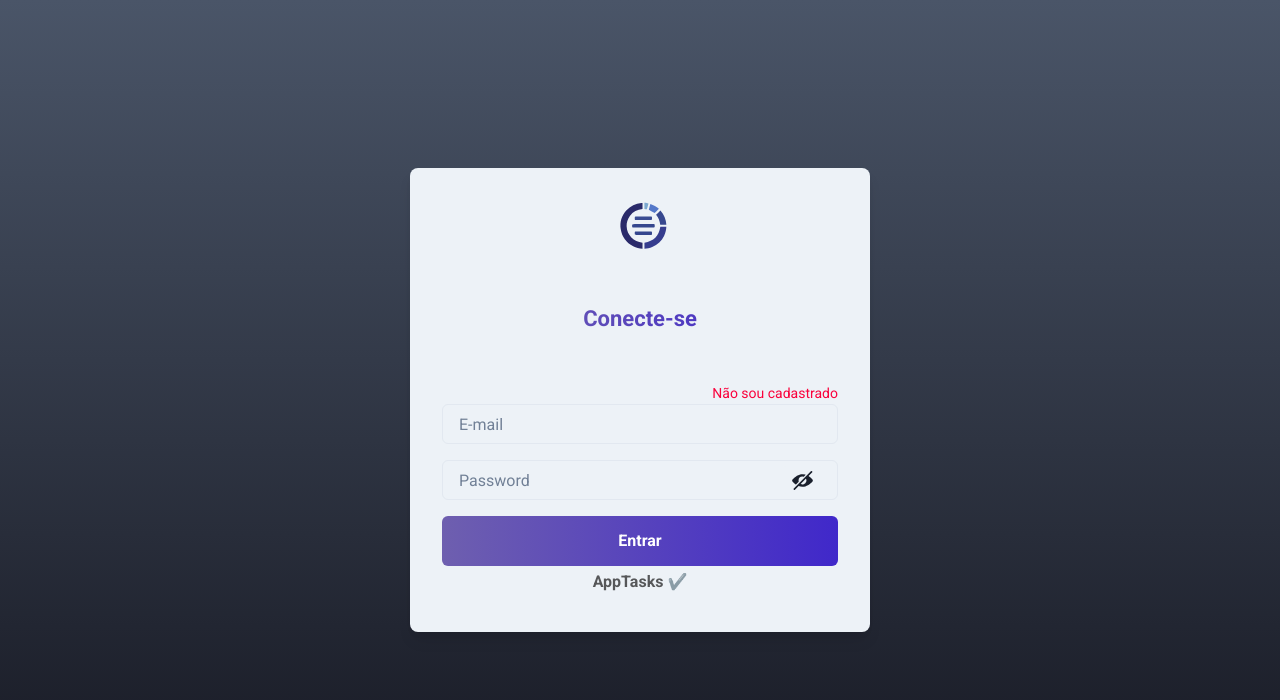
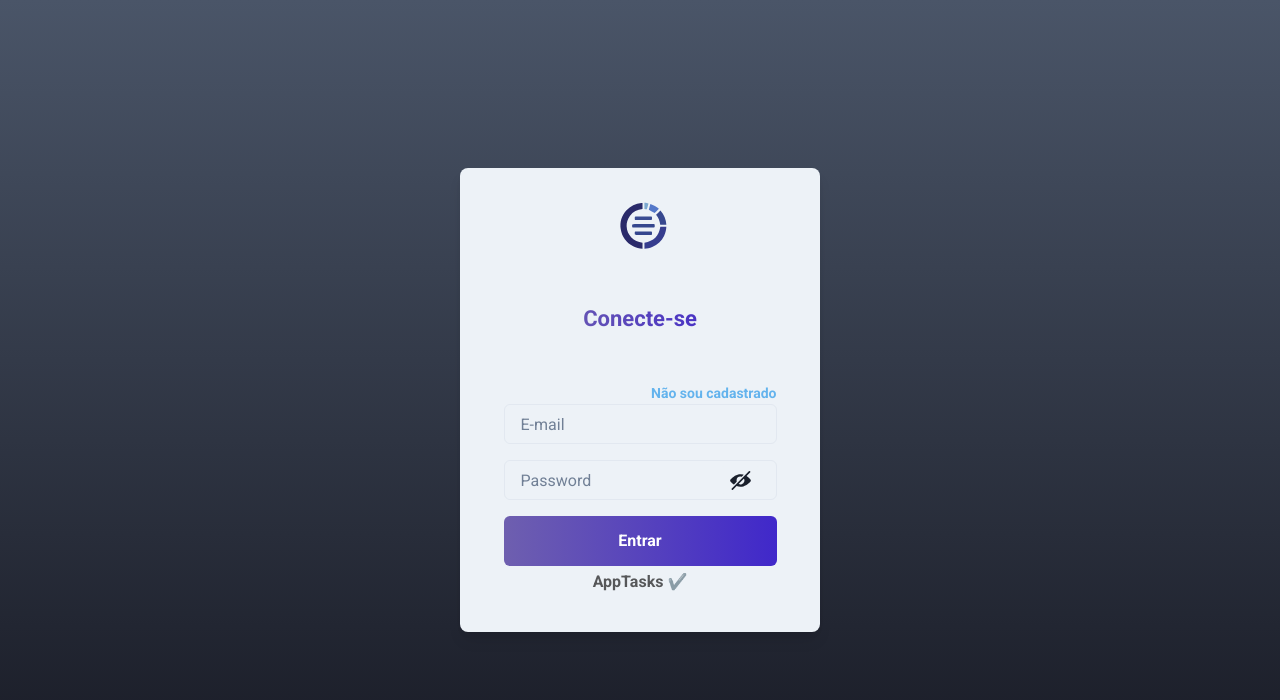
Before and after one commit to DaksonC/apptasks, a React (Vite) app: page /login in a window 1280 px wide. Shown: the top 700 px of the page. Built offline with nearby package versions, Linux system fonts and the light colour scheme.

Commit message:
feat: cria validação de login

```diff
--- a/package.json
+++ b/package.json
@@ -14,6 +14,7 @@
     "@chakra-ui/react": "^2.3.7",
     "@emotion/react": "^11.10.5",
     "@emotion/styled": "^11.10.5",
+    "@hookform/resolvers": "^2.9.10",
     "apexcharts": "^3.36.3",
     "axios": "^1.2.0",
     "chakra-ui-autocomplete": "^1.4.5",
@@ -21,7 +22,9 @@
     "react": "^18.2.0",
     "react-apexcharts": "^1.4.0",
     "react-dom": "^18.2.0",
-    "react-router-dom": "^6.4.3"
+    "react-hook-form": "^7.40.0",
+    "react-router-dom": "^6.4.3",
+    "yup": "^0.32.11"
   },
   "devDependencies": {
     "@types/react": "^18.0.24",
--- a/src/page/LoginPage/index.tsx
+++ b/src/page/LoginPage/index.tsx
@@ -12,13 +12,33 @@ import {
   Icon,
   Link,
 } from "@chakra-ui/react";
+import { yupResolver } from "@hookform/resolvers/yup";
 import { useEffect, useState } from "react";
+import { useForm, SubmitHandler } from "react-hook-form";
+import * as yup from "yup";
 
-import { theme } from "../../styles/theme";
+import { ILogin } from "../../interfaces";
+
+const schema = yup.object().shape({
+  email: yup.string().email().required(),
+  password: yup.string().required().length(6),
+});
 
 export function LoginPage() {
   const [show, setShow] = useState(false);
   const handleClick = () => setShow(!show);
+
+  const {
+    register,
+    handleSubmit,
+    formState: { errors },
+  } = useForm<ILogin>({
+    resolver: yupResolver(schema),
+  });
+
+  const onSubmit: SubmitHandler<ILogin> = (data) => {
+    console.log(data);
+  };
 
   useEffect(() => {
     document.title = "AppTasks ✔️️ | Conecte-se";
@@ -36,7 +56,7 @@ export function LoginPage() {
       <Box
         w="100%"
         h={{ "80%": "80%", "100%": "100%" }}
-        maxW="460px"
+        maxW="360px"
         bg="gray.100"
         p="8"
         borderRadius="8"
@@ -86,12 +106,9 @@ export function LoginPage() {
               alignItems="center"
               flexDirection="column"
             >
+              <form onSubmit={handleSubmit(onSubmit)}>
                 <Box w="100%" textAlign="right">
-                <Text
-                  color={theme.colors.attention}
-                  fontWeight="light"
-                  fontSize="sm"
-                >
+                  <Text color="blue.300" fontWeight="bold" fontSize="sm">
                     <Link href="/register">Não sou cadastrado</Link>
                   </Text>
                 </Box>
@@ -99,14 +116,17 @@ export function LoginPage() {
                   pr="4.5rem"
                   type="email"
                   placeholder="E-mail"
-                marginBottom={4}
+                  {...register("email")}
                 />
+                <Text color="red.300" fontSize="sm" fontWeight="100" mb={4}>
+                  {errors.email?.message}
+                </Text>
                 <InputGroup size="md">
                   <Input
                     pr="4.5rem"
                     type={show ? "text" : "password"}
                     placeholder="Password"
-                  marginBottom={4}
+                    {...register("password")}
                   />
                   <InputRightElement width="4.5rem">
                     <Button h="1.75rem" size="sm" onClick={handleClick}>
@@ -118,6 +138,9 @@ export function LoginPage() {
                     </Button>
                   </InputRightElement>
                 </InputGroup>
+                <Text color="red.300" fontSize="sm" fontWeight="100" mb={4}>
+                  {errors.password?.message}
+                </Text>
                 <Button
                   w="100%"
                   h="50px"
@@ -127,9 +150,11 @@ export function LoginPage() {
                     bgGradient: "linear(to-l, #4028ca, #6e5faf)",
                     filter: "brightness(0.9)",
                   }}
+                  type="submit"
                 >
                   Entrar
                 </Button>
+              </form>
             </Box>
           </GridItem>
           <GridItem area="footer" textAlign="center">
--- a/src/page/RegisterPage/index.tsx
+++ b/src/page/RegisterPage/index.tsx
@@ -26,6 +26,7 @@ export function RegisterPage() {
     name: "",
     email: "",
     occupation: "",
+    password: "",
     departament: {
       id: 0,
       name: "",
```
Also changed, not shown: src/interfaces/index.tsx (+14 -0 lines), 1 other file (tests, documents, lock files or other folders). Lines whose indentation alone changed are shown as unchanged.
